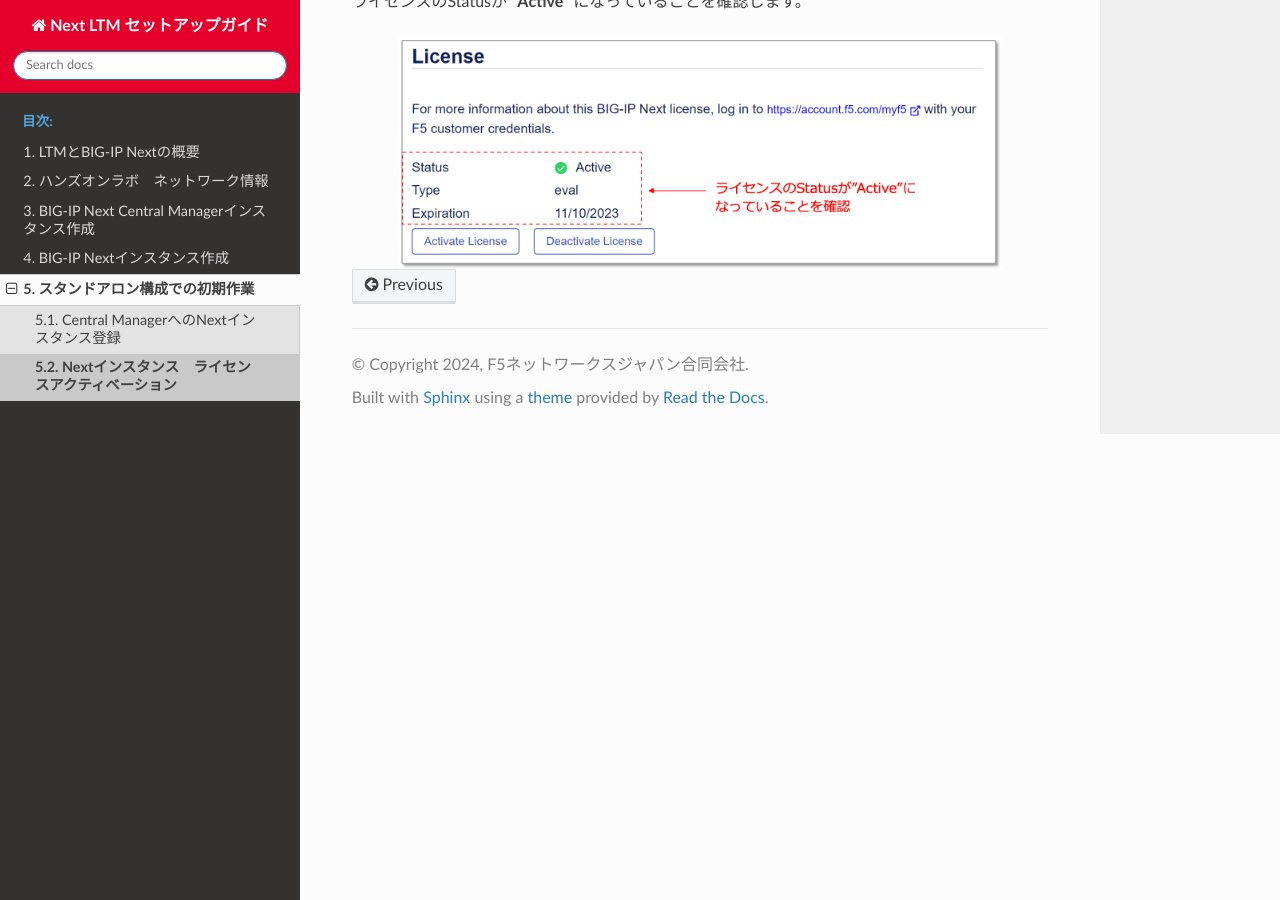
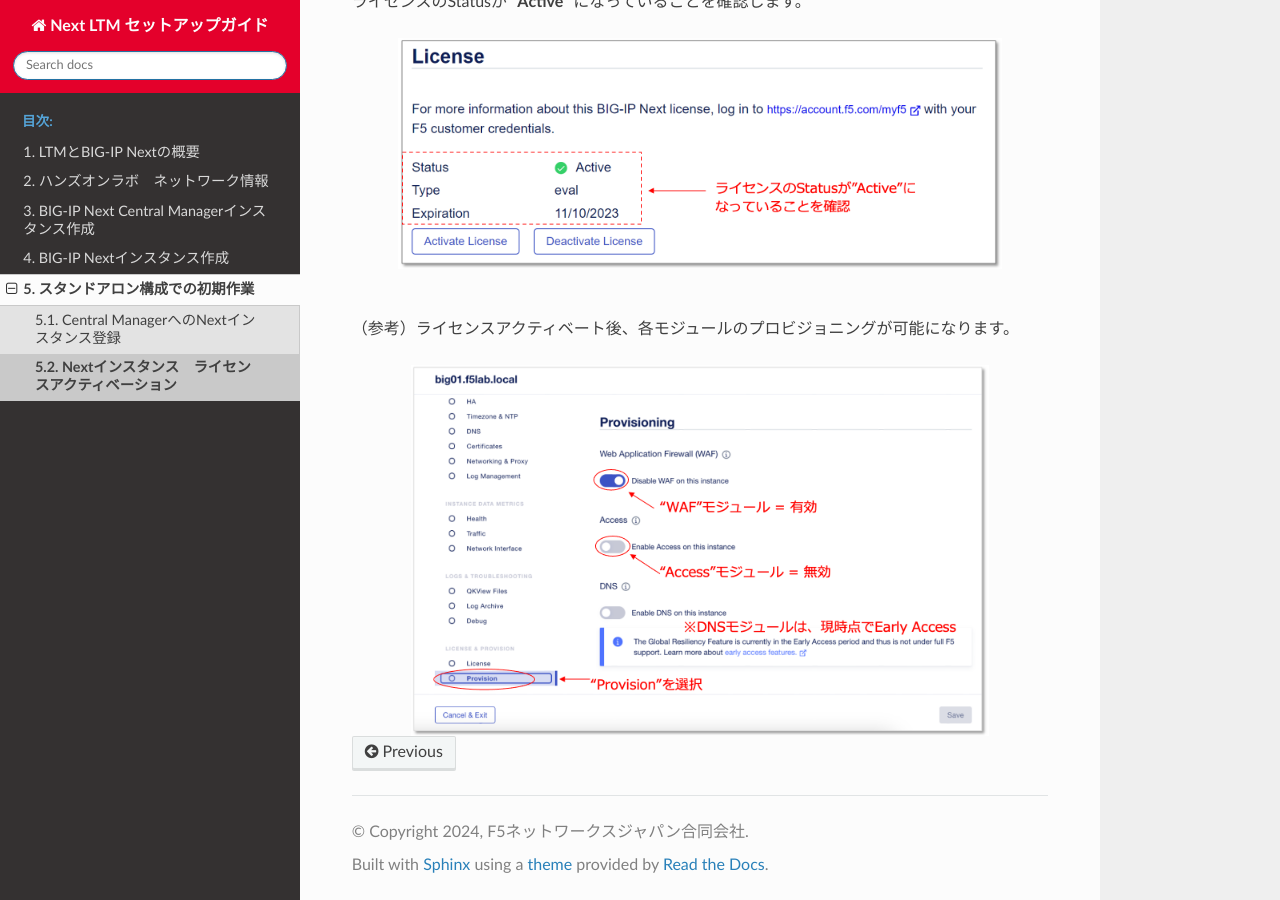
Before and after one commit to BeF5/f5j-easy-setup-next-ltm, a Sphinx documentation site: the page built from docs/content05/module02/module02.rst, in a window 1280 px wide and 900 px high, scrolled down 5117 px. Built offline with Sphinx 7.4.7 and the Read the Docs theme 2.0.0, drawn with Linux system fonts in a browser that asks for light colours.

Commit message:
Update module02.rst

```diff
--- a/docs/content05/module02/module02.rst
+++ b/docs/content05/module02/module02.rst
@@ -104,3 +104,11 @@ JWTライセンスキーをNew Tokenとして登録、アクティベーショ
 .. figure:: images/c5-m2-10.png
    :scale: 40%
    :align: center
+
+
+|
+（参考）ライセンスアクティベート後、各モジュールのプロビジョニングが可能になります。
+
+.. figure:: images/c5-m2-11.png
+   :scale: 40%
+   :align: center
```
